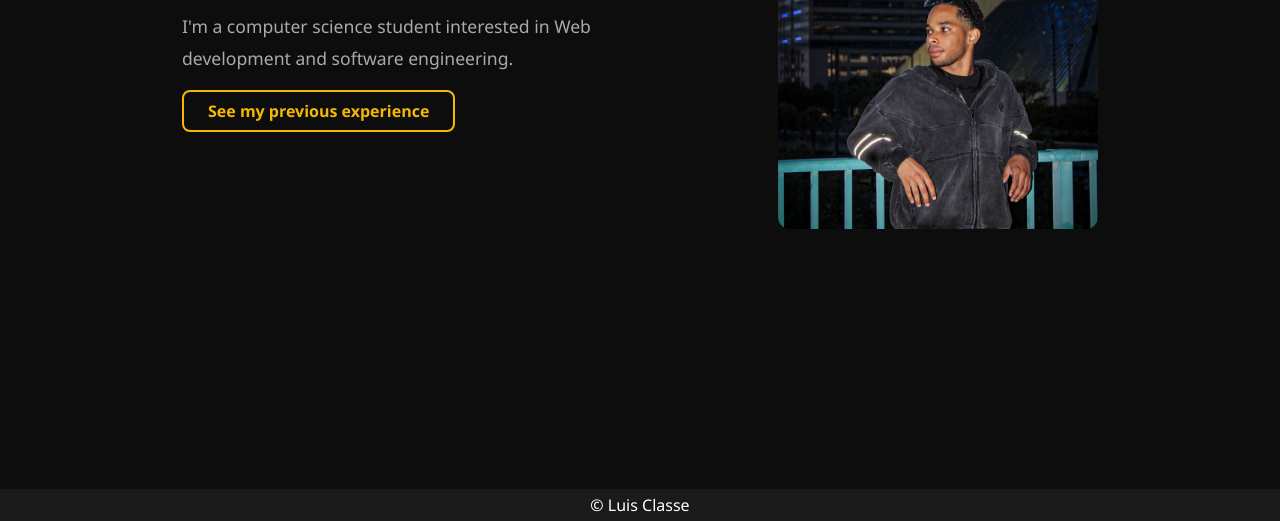
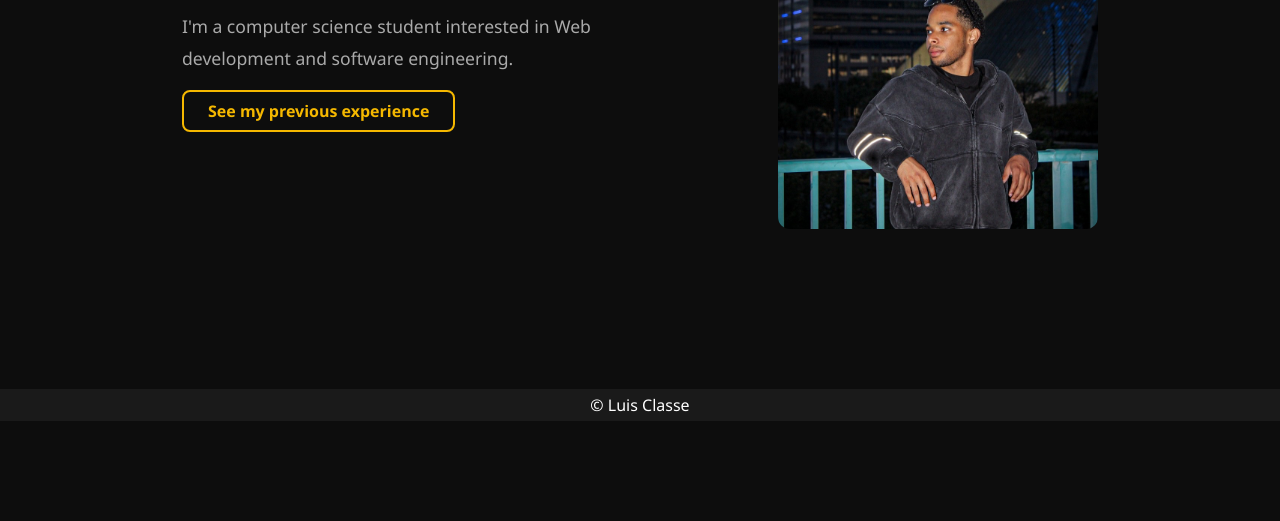
Before and after one commit to LuisClass0299/Personal-Website, a plain HTML site: page docs/index.html in a window 1280 px wide. Shown: the part 411-932 px from the top of the page. After the commit the page ends 832 px from the top, so only its background shows below. Drawn offline with Linux system fonts and the light colour scheme.

```diff
--- a/docs/style.css
+++ b/docs/style.css
@@ -14,6 +14,9 @@
 }
 
 body{
+    display: flex;
+    min-height: 100vh;
+    flex-direction: column;
     background-color: var(--bg-dark);
     color: var(--text-light);
     font-family: 'Segoe UI', system-ui, sans-serif;
@@ -146,7 +149,7 @@
     align-items: center;
     justify-content: center;
     background-color: #1a1a1a;
-    margin-top: 100px;
+    margin-top: auto;
     gap: 0.6rem;
     height: 32px;
     padding: 0 2.5rem;
```
